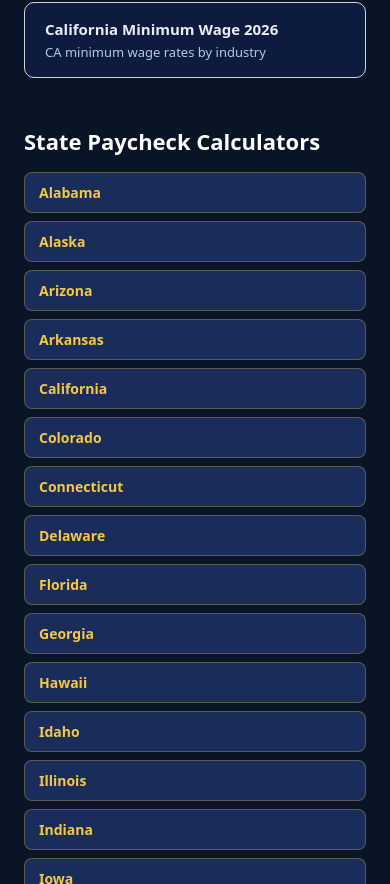
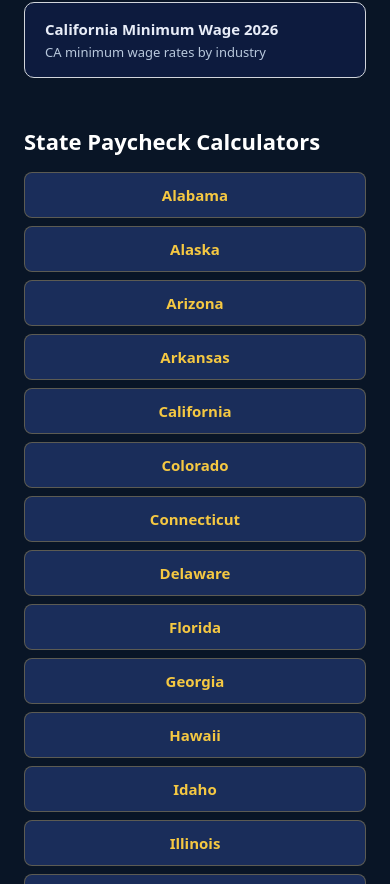
Before and after one commit to devqrcraft-ui/privatepaycheck, a Next.js app: page /blog in a window 390 px wide. Shown: the part 5420-6304 px from the top of the page. Built offline with nearby package versions, Linux system fonts and the light colour scheme.

Commit message:
fix: blog state buttons — center text, larger font, better readability mobile

```diff
--- a/src/app/blog/page.tsx
+++ b/src/app/blog/page.tsx
@@ -165,7 +165,7 @@ export default function BlogIndex() {
             ['Washington DC','washington-dc'],
           ].map(([name, slug]) => (
             <a key={slug} href={"/" + slug + "-paycheck-calculator"}
-              style={{ display:'block', padding:'10px 14px', background:'#1a2d5a', border:'1px solid rgba(245,200,66,0.3)', borderRadius:8, fontSize:14, fontWeight:600, color:'#F5C842', textDecoration:'none' }}>
+              style={{ display:'block', padding:'12px 14px', background:'#1a2d5a', border:'1px solid rgba(245,200,66,0.3)', borderRadius:8, fontSize:15, fontWeight:700, color:'#F5C842', textDecoration:'none', textAlign:'center' }}>
               {name}
             </a>
           ))}
```
